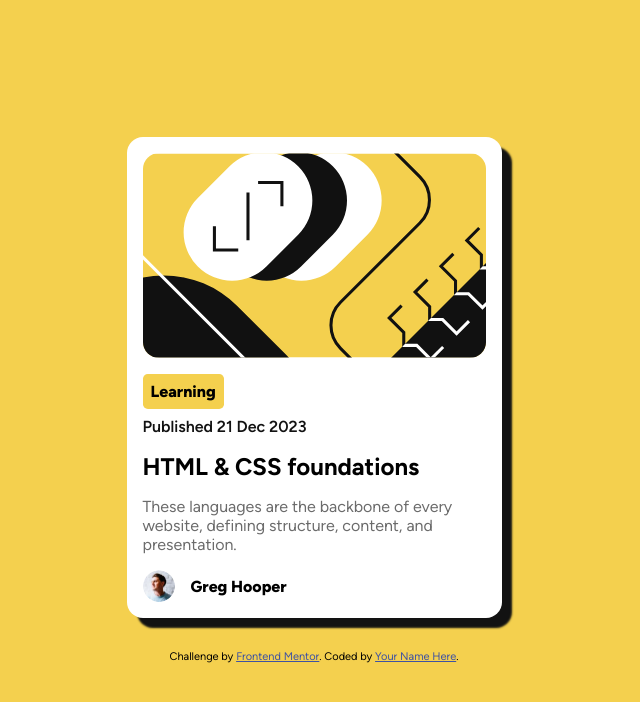
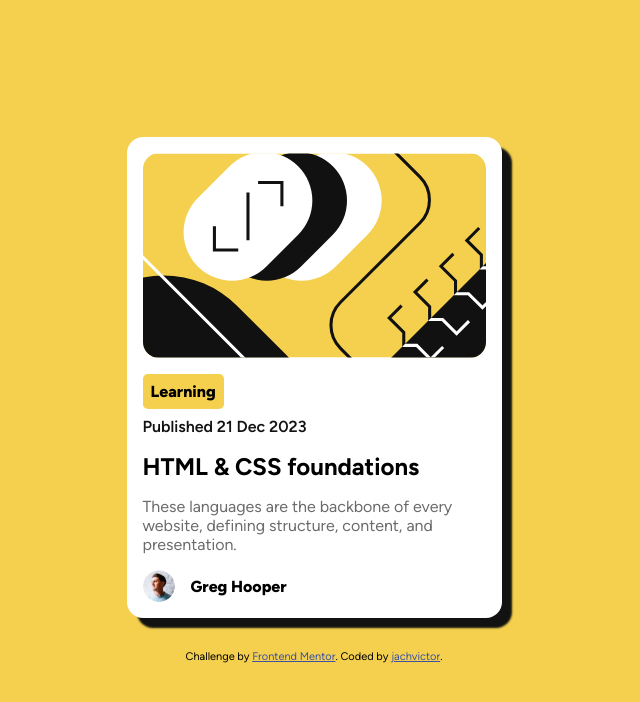
Before and after one commit to jachvictor/blog-preview-card, a plain HTML site: page index.html in a window 1280 px wide. Shown: the whole page, without its empty margins (326-966 px from the left). Drawn offline with Linux system fonts and the light colour scheme; files whose address does not match are found by name.

Commit message:
update: readMe file

```diff
--- a/index.html
+++ b/index.html
@@ -182,7 +182,9 @@
         Challenge by
         <a href="https://www.frontendmentor.io?ref=challenge" target="_blank"
           >Frontend Mentor</a
-        >. Coded by <a href="#">Your Name Here</a>.
+        >. Coded by
+        <a href="https://www.frontendmentor.io/profile/jachvictor">jachvictor</a
+        >.
       </div>
     </main>
   </body>
```
Also changed, not shown: screenshot.jpg (added), 1 other file.
